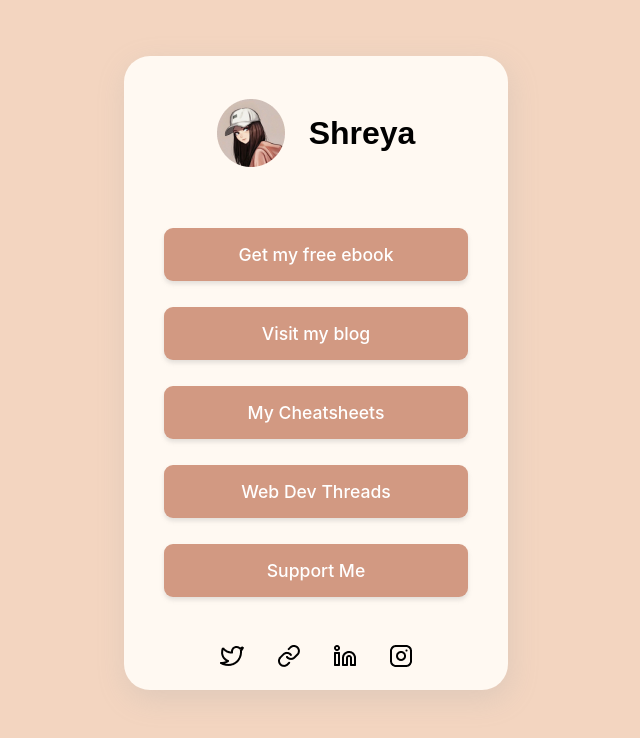
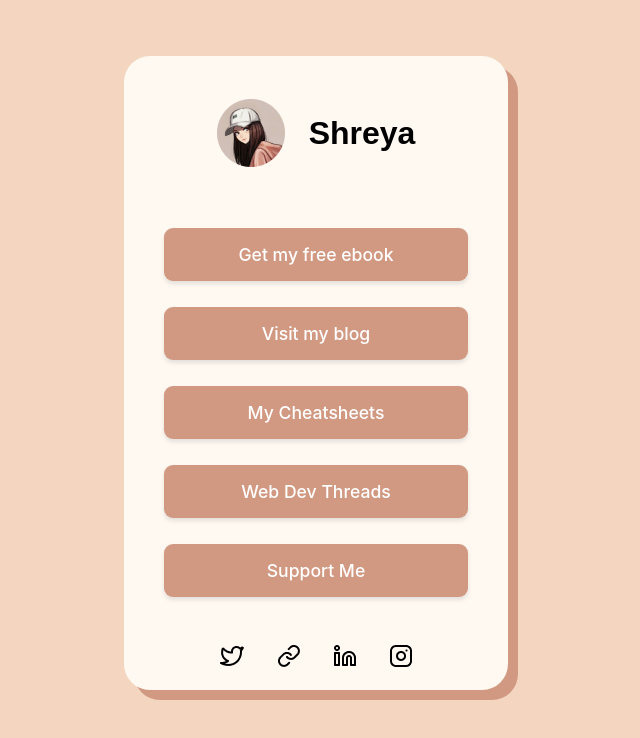
Before and after one commit to ieshreya/dev-links, a React (Create React App) app: page / in a window 1280 px wide. Shown: the top 738 px of the page, without its empty margins (324-964 px from the left). Built offline with nearby package versions, Linux system fonts and the light colour scheme.

Commit message:
styling social icons

```diff
--- a/src/styles.css
+++ b/src/styles.css
@@ -14,7 +14,8 @@ body {
 	width: 320px;
 	height: 570px;
 	background: #fff9f2;
-	box-shadow: 2px 9px 28px rgba(170, 170, 170, 0.27);
+	/* box-shadow: 2px 9px 28px rgba(170, 170, 170, 0.27); */
+	box-shadow: 10px 10px 0px #d29982;
 	border-radius: 26px;
 }
 .info {
```
